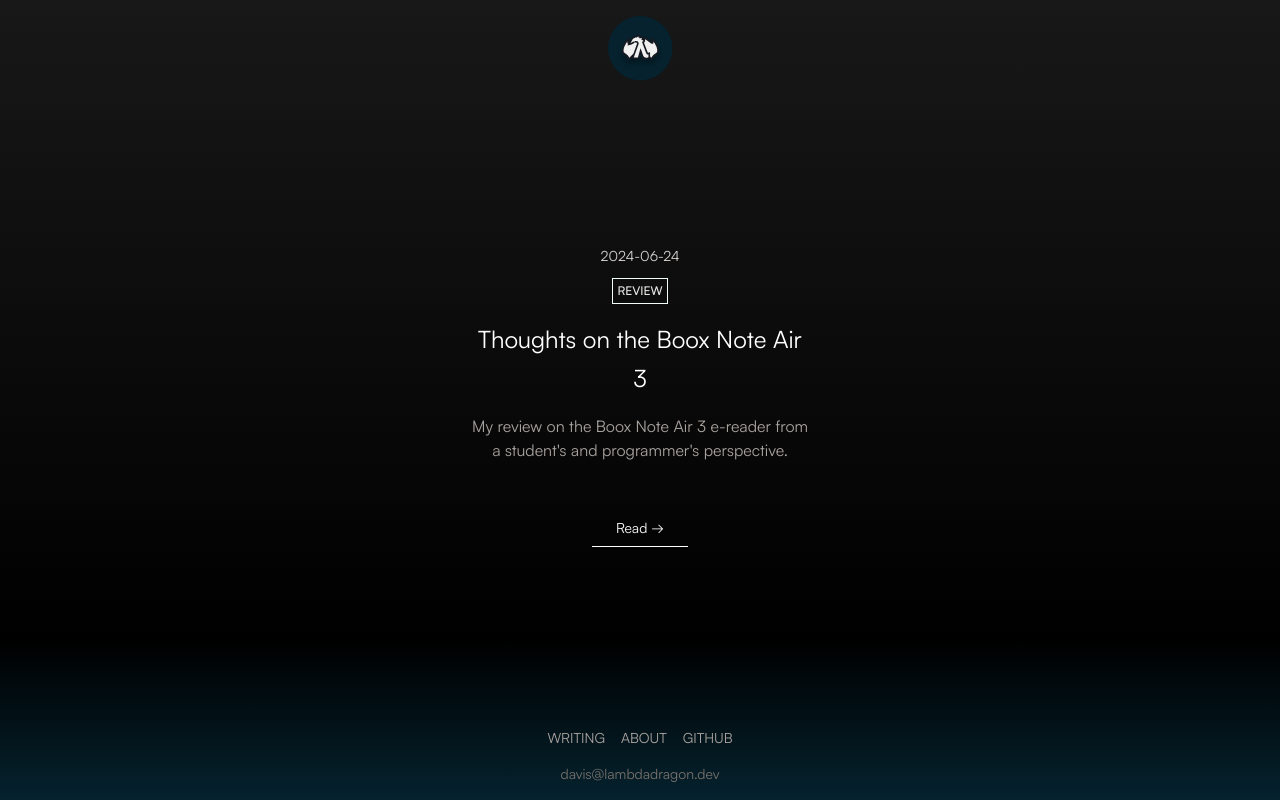
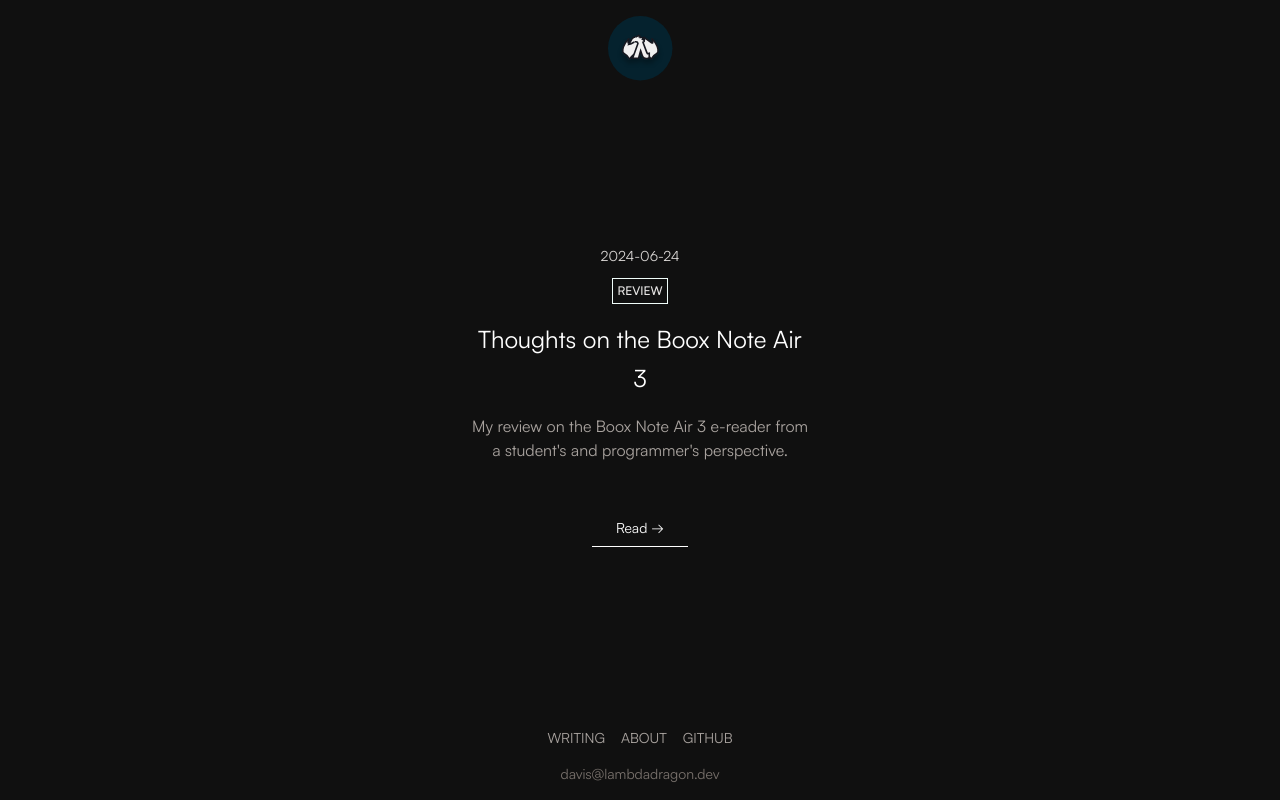
Before and after one commit to ctfdavis/ctfdavis.github.io, a Next.js app: page / in a window 1280 px wide. Built offline with nearby package versions, Linux system fonts and the light colour scheme.

Commit message:
🚀 set up github deploy workflow, structure & style update

```diff
--- a/next.config.mjs
+++ b/next.config.mjs
@@ -9,6 +9,10 @@ const withMDX = NextMdx.default({
 
 /** @type {import('next').NextConfig} */
 const nextConfig = {
+  output: "export",
+  images: {
+    unoptimized: true,
+  },
   pageExtensions: ["js", "jsx", "ts", "tsx", "md", "mdx"],
 };
 
--- a/scripts/gen-writing-list.ts
+++ b/scripts/gen-writing-list.ts
@@ -13,7 +13,7 @@ files.forEach((file) => {
     return;
   }
 
-  const filePath = path.join(writingFolder, file, "page.tsx");
+  const filePath = path.join(writingFolder, file, "metadata.ts");
   // check if file exists
   if (!fs.existsSync(filePath)) {
     return;
--- a/src/app/RootLayout/Header.tsx
+++ b/src/app/RootLayout/Header.tsx
@@ -1,23 +1,10 @@
-"use client";
-
 import Image from "next/image";
 import Link from "next/link";
 
 export default function Header() {
-  const handleMouseEnter = () => {
-    document.body.setAttribute("data-logo-hover", "");
-  };
-  const handleMouseLeave = () => {
-    document.body.removeAttribute("data-logo-hover");
-  };
   return (
     <header id="__site-header" className="py-4">
-      <Link
-        href="/"
-        className="mx-auto block w-fit"
-        onMouseEnter={handleMouseEnter}
-        onMouseLeave={handleMouseLeave}
-      >
+      <Link href="/" className="mx-auto block w-fit">
         <Image
           src="/lambda-dragon-logo.svg"
           width={65}
--- a/src/app/about/page.tsx
+++ b/src/app/about/page.tsx
@@ -9,7 +9,7 @@ export const metadata: Metadata = {
 export default function About() {
   return (
     <Wrap>
-      <p className="text-3xl md:text-4xl text-center">
+      <p className="text-3xl leading-relaxed text-center">
         {config.me.description}
       </p>
     </Wrap>
--- a/src/app/config.ts
+++ b/src/app/config.ts
@@ -33,7 +33,7 @@ const config = {
   me: {
     name: "Davis Chan",
     description:
-      "I'm a curious programmer with a passion for solving problems through logical thinking. When I'm not programming, I spend my time playing the guitar, delving into good books, or embracing tranquillity through meditation and running.",
+      "I'm a curious programmer with a passion for solving problems through logical thinking. When I'm not programming, I spend my time playing the guitar, delving into books, or embracing tranquillity through meditation and running.",
     githubProfile,
     email: "davis@lambdadragon.dev",
   },
--- a/src/app/globals.scss
+++ b/src/app/globals.scss
@@ -13,34 +13,13 @@ body {
   flex-direction: column;
   font-family: var(--font-satoshi);
   color: white;
-  background: rgb(24, 24, 24);
-  background: linear-gradient(
-    180deg,
-    rgba(24, 24, 24, 1) 0%,
-    rgba(0, 0, 0, 1) 80%,
-    rgba(5, 34, 46, 1) 100%
-  );
-  background-attachment: fixed;
-  &::before {
-    position: absolute;
-    content: "";
-    top: 0;
-    right: 0;
-    bottom: 0;
-    left: 0;
-    background-image: linear-gradient(
-      180deg,
-      rgba(24, 24, 24, 1) 0%,
-      rgba(0, 0, 0, 1) 1%,
-      rgba(5, 34, 46, 1) 100%
-    );
-    z-index: -1;
-    transition: opacity 1s ease-in-out;
-    opacity: 0;
-  }
+  background: #101010;
   &[data-logo-hover] {
     &::before {
       opacity: 1;
+    }
+    &::after {
+      opacity: 0;
     }
   }
 }
--- a/src/app/page.tsx
+++ b/src/app/page.tsx
@@ -10,6 +10,7 @@ export default function Home() {
       {recentThree.map((writing, i) => {
         return (
           <div
+            key={writing.slug}
             className={clsx(
               "hover:opacity-100 transition-opacity duration-300",
               `${
@@ -24,7 +25,7 @@ export default function Home() {
               }`
             )}
           >
-            <WritingPreviewCard key={writing.slug} writing={writing} />
+            <WritingPreviewCard writing={writing} />
           </div>
         );
       })}
--- /dev/null
+++ b/src/app/writing/1719160079286_thoughts-on-the-boox-note-air-3/metadata.ts
@@ -0,0 +1,12 @@
+import { WritingMetadata } from "@/app/types";
+import { createWritingDate, writingMeta2Meta } from "@/app/utils";
+
+export const writingMetadata: WritingMetadata = {
+  published: createWritingDate({ year: 2024, month: 6, day: 24 }),
+  title: "Thoughts on the Boox Note Air 3",
+  description:
+    "My review on the Boox Note Air 3 e-reader from a student's and programmer's perspective.",
+  tags: ["review", "boox", "e-reader"],
+};
+
+export const metadata = writingMeta2Meta(writingMetadata);
--- a/src/app/writing/1719160079286_thoughts-on-the-boox-note-air-3/page.tsx
+++ b/src/app/writing/1719160079286_thoughts-on-the-boox-note-air-3/page.tsx
@@ -1,18 +1,8 @@
-import { WritingMetadata } from "@/app/types";
-import { createWritingDate, writingMeta2Meta } from "@/app/utils";
 import Wrap from "@/app/components/Wrap";
 import FrontMatter from "@/app/writing/FrontMatter";
 import Content from "./content.mdx";
-
-export const writingMetadata: WritingMetadata = {
-  published: createWritingDate({ year: 2024, month: 6, day: 24 }),
-  title: "Thoughts on the Boox Note Air 3",
-  description:
-    "My review on the Boox Note Air 3 e-reader from a student's and programmer's perspective.",
-  tags: ["review", "boox", "e-reader"],
-};
-
-export const metadata = writingMeta2Meta(writingMetadata);
+import { writingMetadata } from "./metadata";
+export { metadata } from "./metadata";
 
 export default function Page() {
   return (
--- a/src/app/writing/page.tsx
+++ b/src/app/writing/page.tsx
@@ -1,7 +1,13 @@
 import Link from "next/link";
+import { Metadata } from "next";
+import clsx from "clsx";
 import writingList from "./writingList";
-import { formatWritingDate } from "../utils";
-import clsx from "clsx";
+import { formatWritingDate } from "@/app/utils";
+import config from "@/app/config";
+
+export const metadata: Metadata = {
+  ...config.siteMeta.writing,
+};
 
 export default function Writing() {
   return (
--- a/src/app/writing/writingList.ts
+++ b/src/app/writing/writingList.ts
@@ -1,10 +1,10 @@
 import { Writing } from "@/app/types";
-import { writingMetadata as wm_1719160079286_thoughts_on_the_boox_note_air_3 } from "@/app/writing/1719160079286_thoughts-on-the-boox-note-air-3/page";
+import { writingMetadata as wm_1719160079286_thoughts_on_the_boox_note_air_3 } from "@/app/writing/1719160079286_thoughts-on-the-boox-note-air-3/metadata";
 
 const writingList: Writing[] = [
-    {
-        "metadata": wm_1719160079286_thoughts_on_the_boox_note_air_3,
-        "slug": "1719160079286_thoughts-on-the-boox-note-air-3"
-    }
-]
+  {
+    metadata: wm_1719160079286_thoughts_on_the_boox_note_air_3,
+    slug: "1719160079286_thoughts-on-the-boox-note-air-3",
+  },
+];
 export default writingList;
```
Also changed, not shown: scripts/new-writing.ts (+26 -14 lines), 1 other file (tests, documents, lock files or other folders).
